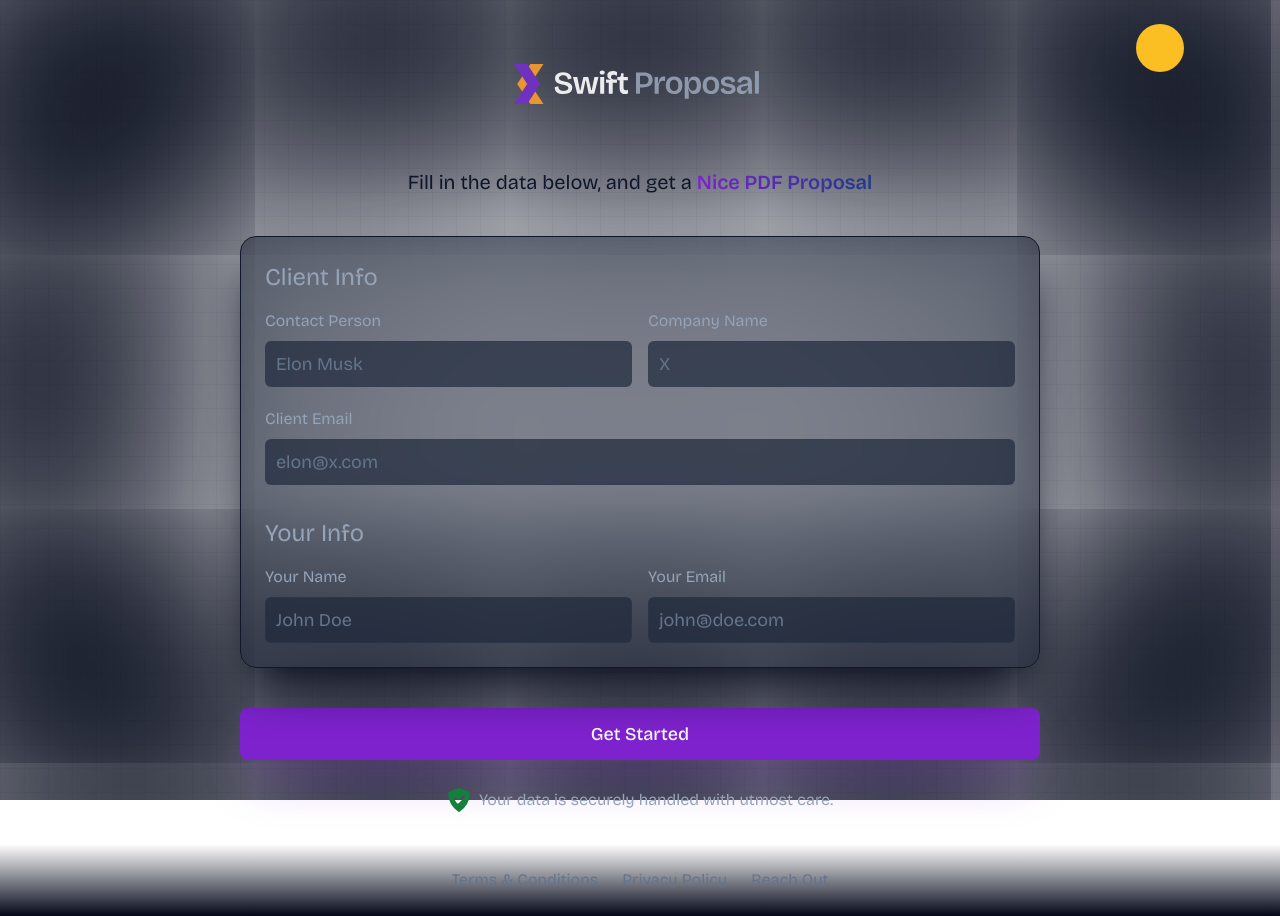
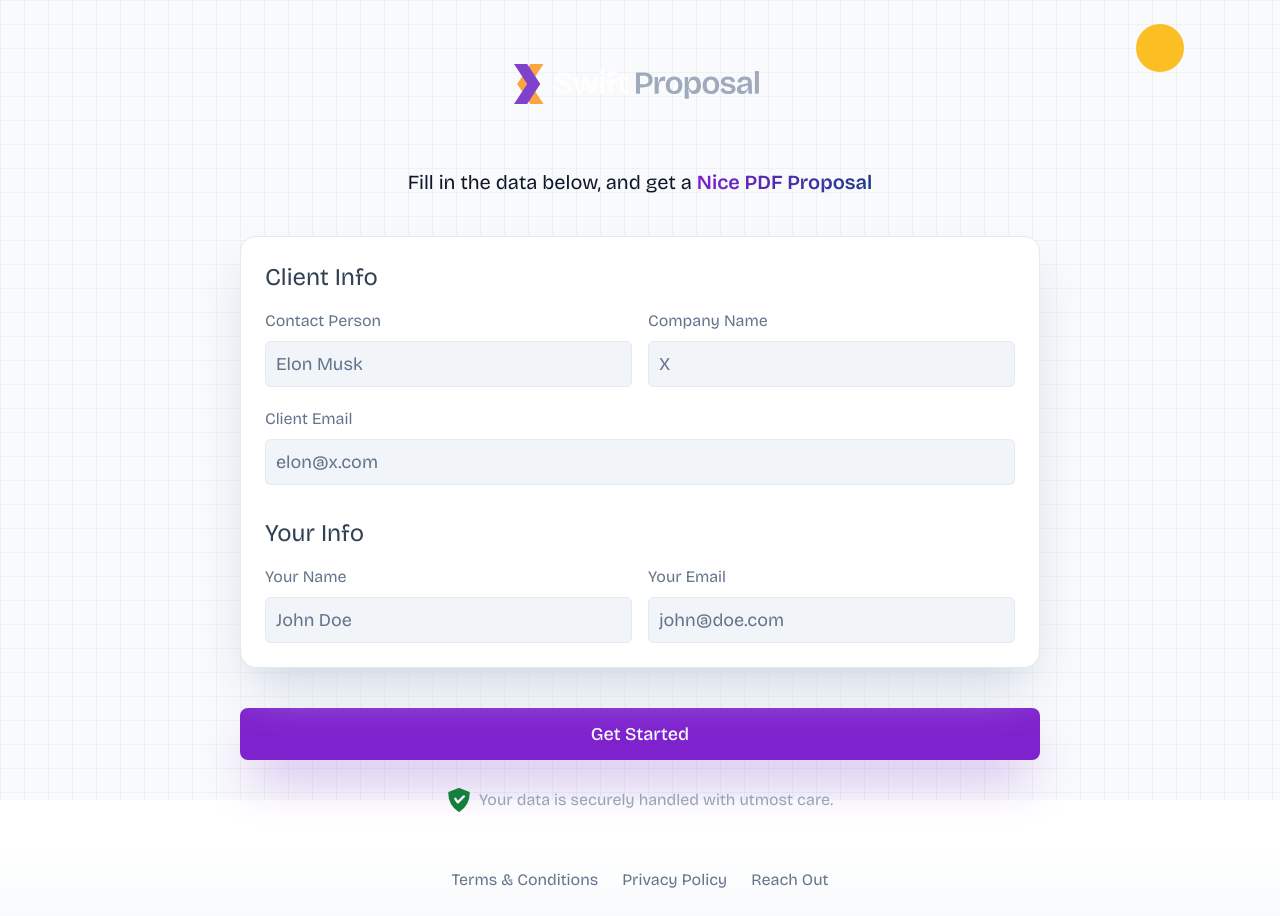
Before and after one commit to MohamedFekryyy/SP, a SvelteKit app: page / in a window 1280 px wide. Built offline with nearby package versions, Linux system fonts and the light colour scheme.

Commit message:
DarkMode Styling

```diff
--- a/src/components/Form.svelte
+++ b/src/components/Form.svelte
@@ -68,24 +68,24 @@
 </script>
 
 
-<form class="form-container bg-slate-900/50 backdrop-blur-xl border border-slate-900 rounded-2xl px-4 sm:px-6 pt-4 sm:pt-6 pb-none sm:pb-1 max-w-[800px] my-6 sm:my-10 mx-auto shadow-2xl shadow-slate-950 transition-all" on:submit={handleSubmit}>
+<form class="form-container dark:bg-slate-900/50 bg-white backdrop-blur-xl border dark:border-slate-900 border-slate-200 rounded-2xl px-4 sm:px-6 pt-4 sm:pt-6 pb-none sm:pb-1 max-w-[800px] my-6 sm:my-10 mx-auto shadow-2xl dark:shadow-slate-950 shadow-slate-300 transition-all" on:submit={handleSubmit}>
 	{#if active_step == 'clientInfo'}
-	<h2 in:fade={{ duration: 400 }} out:slide={{ y: -30, duration: 250 }} class="sm:text-2xl text-xl">Client Info</h2>
+	<h2 in:fade={{ duration: 400 }} out:slide={{ y: -30, duration: 250 }} class="sm:text-2xl text-xl dark:text-slate-400 text-slate-700 mb-4">Client Info</h2>
 	<div in:fade={{ duration: 400 }} out:slide={{ y: -30, duration: 250 }} class="flex flex-col sm:flex-row gap-x-4"><div class="w-full sm:w-[50%]"><InputField label={'Contact Person'} bind:value={formData.clientName} placeholder="Elon Musk"/></div>
 	<div class="w-full sm:w-[50%]"><InputField label={'Company Name'} bind:value={formData.clientCompany} placeholder="X"/></div></div>
 		<div in:fade={{ duration: 400, delay: 50 }} out:slide={{ y: -30, duration: 250 }}><InputField type={'email'} label={'Client Email'} bind:value={formData.clientEmail} placeholder="elon@x.com"/></div>
-		<h2 in:fade={{ duration: 400, delay: 200 }} out:slide={{ y: -30, duration: 250 }} class="mt-4 sm:mt-8 sm:text-2xl text-xl">Your Info</h2>
+		<h2 in:fade={{ duration: 400, delay: 200 }} out:slide={{ y: -30, duration: 250 }} class="mt-4 sm:mt-8 sm:text-2xl text-xl dark:text-slate-400 text-slate-700 mb-4">Your Info</h2>
 
 		<div in:fade={{ duration: 400 }} out:slide={{ y: -30, duration: 250 }} class="flex flex-col sm:flex-row gap-x-4"><div in:fade={{ duration: 400, delay: 100 }} out:slide={{ y: -30, duration: 250 }} class="w-full sm:w-[50%]"><InputField label={'Your Name'} bind:value={formData.freelancerName} placeholder="John Doe"/></div>
 		<div in:fade={{ duration: 400, delay: 100 }} out:slide={{ y: -30, duration: 250 }} class="w-full sm:w-[50%]"><InputField type={'email'} label={'Your Email'} bind:value={formData.freelancerEmail} placeholder="john@doe.com"/></div></div>
 
 	{:else if active_step == 'ProjectInfo'}
-	<h2 in:fade={{ duration: 400 }} out:slide={{ y: -30, duration: 250 }} class="sm:text-2xl text-xl">Project Info</h2>
+	<h2 in:fade={{ duration: 400 }} out:slide={{ y: -30, duration: 250 }} class="sm:text-2xl text-xl dark:text-slate-400 text-slate-700 mb-4">Project Info</h2>
 	<div in:fade={{ duration: 400, delay: 50 }} out:slide={{ y: -30, duration: 250 }}><InputField label={'Project Name'} bind:value={formData.projName} placeholder="Design a better logo"/></div>
 	<div in:fade={{ duration: 400, delay: 100 }} out:slide={{ y: -30, duration: 250 }}><InputField label={'Project Description'} bind:value={formData.projDescription} isTextarea={true} tooltip="Describe your project in clear and simple terms. What needs to be done? This helps everyone involved understand the scope and purpose of the project."/> </div>
 	<div in:fade={{ duration: 400, delay: 150 }} out:slide={{ y: -30, duration: 250 }}><InputField label={'Project Goals'} bind:value={formData.projGoals} isTextarea={true} tooltip="Define the desired outcomes of the project. What are you aiming to achieve? Examples: Increase sales, decrease abandoned carts, improve user engagement, etc."/></div>
 	{:else if active_step == 'Items'}
-	<h2 in:fade={{ duration: 400 }} out:slide={{ y: -30, duration: 250 }} class="sm:text-2xl text-xl">Proposal Items</h2>
+	<h2 in:fade={{ duration: 400 }} out:slide={{ y: -30, duration: 250 }} class="sm:text-2xl text-xl dark:text-slate-400 text-slate-700 mb-4">Proposal Items</h2>
 	{#each items as item, index}
 	<div class="list-item gap-y-4 flex-col md:flex-row" in:fade={{ duration: 400 }} out:slide={{ y: -30, duration: 250 }}>
 		<input type="text" placeholder="Item Name" bind:value={item.title} class="bg-transparent placeholder:text-slate-500 text-slate-50 outline-none text-lg grow min-w-[65%]" />
@@ -111,7 +111,7 @@
 	<div class="text-2xl  font-bold text-slate-50" in:fade={{ duration: 400, delay: 100 }} out:slide={{ y: -30, duration: 250 }}><span class=" text-xl font-normal text-slate-400">Total</span> ${totalSum}</div>
 </div>
 	{:else if active_step == 'Milestones'}
-	<h2 in:fade={{ duration: 400 }} out:slide={{ y: -30, duration: 250 }} class="sm:text-2xl text-xl">Project Milestones</h2>
+	<h2 in:fade={{ duration: 400 }} out:slide={{ y: -30, duration: 250 }} class="sm:text-2xl text-xl dark:text-slate-400 text-slate-700 mb-4">Project Milestones</h2>
 
 
 	<div>
@@ -146,7 +146,7 @@
 		</div>
 
 	</div>
-	<h2 in:fade={{ duration: 400, delay: 200 }} out:slide={{ y: -30, duration: 250 }} class="mt-6 sm:mt-8 sm:text-2xl text-xl">Terms & Conditions</h2>
+	<h2 in:fade={{ duration: 400, delay: 200 }} out:slide={{ y: -30, duration: 250 }} class="mt-6 sm:mt-8 sm:text-2xl text-xl dark:text-slate-400 text-slate-700 mb-4">Terms & Conditions</h2>
 	<div in:fade={{ duration: 400, delay: 250}} out:slide={{ y: -30, duration: 250 }} ><InputField  bind:value={preFilledText} isTextarea={true}/></div>
 
 
@@ -178,9 +178,7 @@
 	}
 
 
-	h2 {
-		@apply text-slate-400 mb-4;
-	}
+
 
 	.small-button {
 		@apply border border-slate-700 text-slate-200 px-4 py-2 rounded-lg flex gap-1.5 transition-all  items-center justify-center;
--- a/src/components/inputField.svelte
+++ b/src/components/inputField.svelte
@@ -24,7 +24,7 @@ onMount(() => {
 
 <p class="form-label">
 	{#if label}
-		<label class="label flex items-center  text-sm sm:text-base" for>{label}  {#if tooltip}
+		<label class="label flex items-center  text-sm sm:text-base dark:text-slate-400 text-slate-500" for>{label}  {#if tooltip}
 			<span class="tooltip-container">
 				<span class="ml-2 absolute top-[-10px]"><svg class="w-4 h-4 text-slate-500 hover:text-slate-300 transition-all " aria-hidden="true" xmlns="http://www.w3.org/2000/svg" fill="none" viewBox="0 0 20 20">
 					<path stroke="currentColor" stroke-linecap="round" stroke-linejoin="round" stroke-width="2" d="M8 9h2v5m-2 0h4M9.408 5.5h.01M19 10a9 9 0 1 1-18 0 9 9 0 0 1 18 0Z"/>
@@ -36,35 +36,28 @@ onMount(() => {
 	{/if}
 	{#if isTextarea}
 		<textarea
-		class="input sm:text-lg text-base"
+		class="input sm:text-lg text-base shadow-md shadow-transparent outline-none focus:shadow-slate-200 dark:focus:bg-slate-800/40 dark:focus:shadow-slate-950 focus:bg-slate-50  dark:focus:border-slate-700/50 focus:border-slate-200 hover:bg-slate-100/60 dark:hover:bg-slate-800/40 dark:bg-slate-800/70 bg-slate-100 dark:text-white text-slate-950 dark:border-slate-700/30 border-slate-200/80"
 		bind:value={value}
 		on:input={resizeTextarea}
 		rows="4"
 		placeholder={placeholder}
 		></textarea>
 	{:else}
-		<input use:typeAction class="input sm:text-lg text-base" bind:value={value} placeholder={placeholder}/>
+		<input use:typeAction class="input sm:text-lg text-base shadow-md shadow-transparent outline-none focus:shadow-slate-200 dark:focus:bg-slate-800/40 dark:focus:shadow-slate-950 focus:bg-slate-50 focus:border-slate-200  dark:focus:border-slate-700/50 hover:bg-slate-100/60 dark:hover:bg-slate-800/40 dark:bg-slate-800/70 bg-slate-100 dark:text-white text-slate-950 dark:border-slate-700/30 border-slate-200/80" bind:value={value} placeholder={placeholder}/>
 	{/if}
 </p>
 
 <style>
 	.form-label {
-		@apply text-slate-400 ;
 		text-align: left;
 	}
 	.input {
-		@apply bg-slate-800/70 rounded-md text-white py-2 px-2.5 mt-2 mb-5 transition-all border border-slate-700/30 ;
+		@apply  rounded-md  py-2 px-2.5 mt-2 mb-5 transition-all border  ;
 		width: 100%;
 		display: block;
 	}
-	.input:hover {
-		@apply bg-slate-800/40;
-	}
-	.input:focus {
-		@apply border-slate-700/50 shadow-md shadow-black/60 bg-slate-800/40;
-		outline: none;
 
-	}
+
 
 	.input::placeholder {
 		@apply text-slate-500;
--- a/src/routes/+page.svelte
+++ b/src/routes/+page.svelte
@@ -245,7 +245,7 @@ function handleClosePrivacyModal() {
 
 
   <div
-  class="absolute z-1 inset-0 h-full w-full bg-slate-50 dark:bg-slate-950 bg-[linear-gradient(to_right,#80808012_1px,transparent_1px),linear-gradient(to_bottom,#80808012_1px,transparent_1px)] bg-[size:24px_24px] inner-shadow"
+  class="absolute z-1 inset-0 h-full w-full bg-slate-50 dark:bg-slate-950 bg-[linear-gradient(to_right,#80808012_1px,transparent_1px),linear-gradient(to_bottom,#80808012_1px,transparent_1px)] bg-[size:24px_24px] inner-light dark:inner-dark"
 >
 <section class="section z-2">
     <a href="#" class="sm:mb-10 mb-6 opacity-90 hover:opacity-100 transition-all"><img src="logo-on-dark.svg" class="h-8 sm:h-10" alt="Swift Proposal Logo"/></a>
@@ -313,7 +313,7 @@ function handleClosePrivacyModal() {
 </section>
 
 
-<footer class="flex gap-y-3 flex-col sm:flex-row items-center justify-center py-6  bg-gradient-to-b from-slate-950/0 to-slate-950 mt-4">
+<footer class="flex gap-y-3 flex-col sm:flex-row items-center justify-center py-6  bg-gradient-to-b dark:from-slate-950/0 dark:to-slate-950 from-slate-50/0 to-slate-50 mt-4">
     <a href="#" on:click={handleOpenModal} class="text-base text-slate-500 hover:text-slate-300 transition-all mx-3">Terms & Conditions</a>
     <a href="#" on:click={handleOpenPrivacyModal} class="text-base text-slate-500 hover:text-slate-300 transition-all mx-3">Privacy Policy</a>
     <a href="mailto:fekry@scienft.com" class="text-base text-slate-500 hover:text-slate-300 transition-all mx-3" >Reach Out</a>
@@ -373,11 +373,7 @@ function handleClosePrivacyModal() {
 }
 
 
-.inner-shadow {
-    box-shadow: inset 0 0 300px 200px  theme(colors.slate.950);
 
-
-}
 
 .loader {
   margin-left: auto;
--- a/tailwind.config.js
+++ b/tailwind.config.js
@@ -1,9 +1,14 @@
 /** @type {import('tailwindcss').Config} */
 export default {
-  content: ['./src/**/*.{html,js,svelte,ts}'],
-  darkMode: 'class',
-  theme: {
-    extend: {},
-  },
-  plugins: [],
-}
+	content: ['./src/**/*.{html,js,svelte,ts}'],
+	darkMode: 'class',
+	theme: {
+	  extend: {
+		boxShadow: {
+		  'inner-dark': 'inset 0 0 300px 200px #030616', // Replace with actual color value if needed
+		  'inner-light': 'inset 0 0 300px 200px #F3F5F8', // Replace with actual color value if needed
+		},
+	  },
+	},
+	plugins: [],
+  };
```
